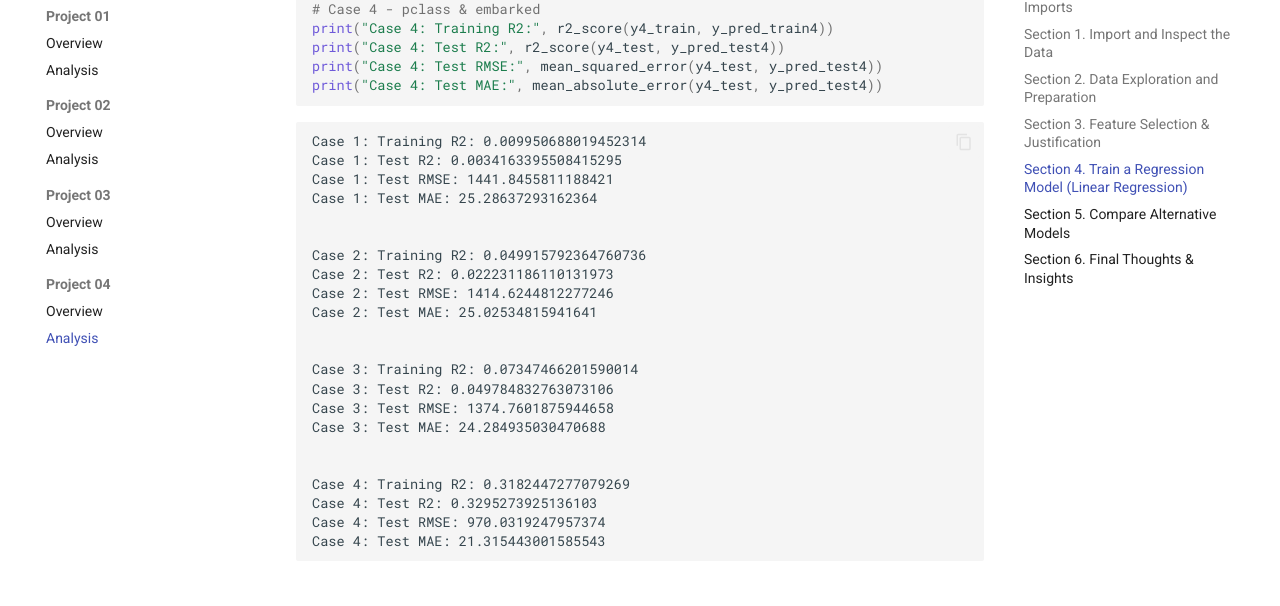
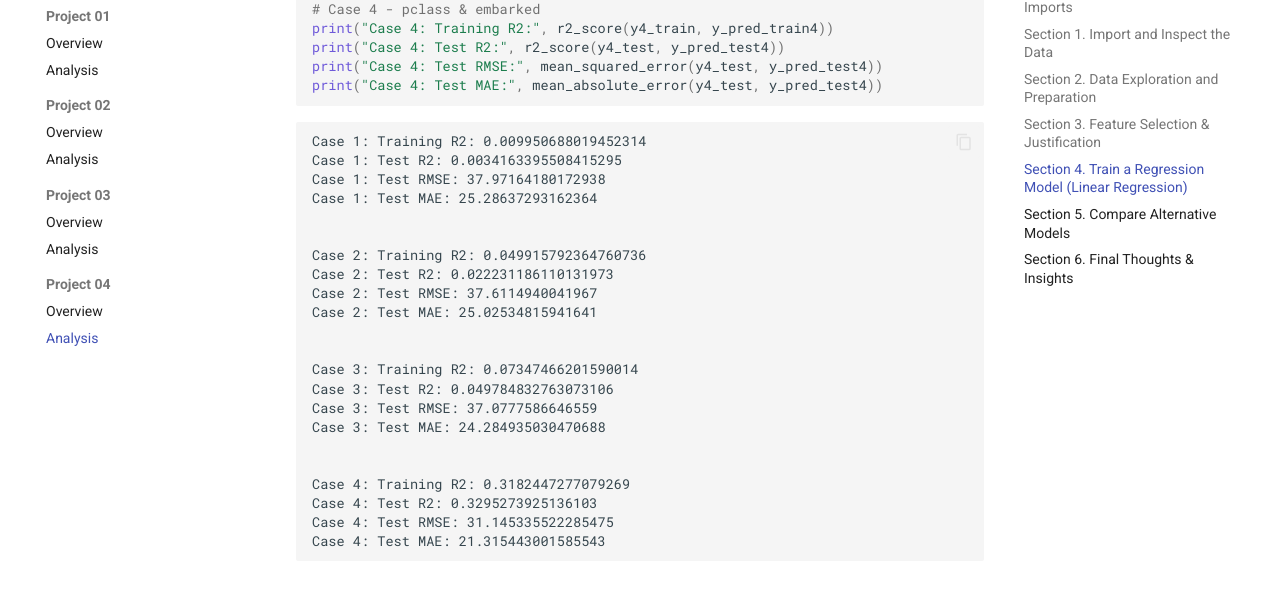
Before and after one commit to DMill31/applied-ml-miller, an MkDocs documentation site: the page built from docs/project04/ANALYSIS.md, in a window 1280 px wide and 900 px high, scrolled down 3166 px. Shown: the part 128-734 px from the top of the window. Built offline with MkDocs 1.6.1 and Material for MkDocs 9.7.7, drawn with Linux system fonts in a browser that asks for light colours; comment, search, counter and statistics services are not loaded; some of the changed text lies outside the part shown.

Commit message:
Fixed p4 RMSE values

```diff
--- a/docs/project04/ANALYSIS.md
+++ b/docs/project04/ANALYSIS.md
@@ -160,25 +160,25 @@ print("Case 4: Test MAE:", mean_absolute_error(y4_test, y_pred_test4))
 
     Case 1: Training R2: 0.009950688019452314
     Case 1: Test R2: 0.0034163395508415295
-    Case 1: Test RMSE: 1441.8455811188421
+    Case 1: Test RMSE: 37.97164180172938
     Case 1: Test MAE: 25.28637293162364
 
 
     Case 2: Training R2: 0.049915792364760736
     Case 2: Test R2: 0.022231186110131973
-    Case 2: Test RMSE: 1414.6244812277246
+    Case 2: Test RMSE: 37.6114940041967
     Case 2: Test MAE: 25.02534815941641
 
 
     Case 3: Training R2: 0.07347466201590014
     Case 3: Test R2: 0.049784832763073106
-    Case 3: Test RMSE: 1374.7601875944658
+    Case 3: Test RMSE: 37.0777586646559
     Case 3: Test MAE: 24.284935030470688
 
 
     Case 4: Training R2: 0.3182447277079269
     Case 4: Test R2: 0.3295273925136103
-    Case 4: Test RMSE: 970.0319247957374
+    Case 4: Test RMSE: 31.145335522285475
     Case 4: Test MAE: 21.315443001585543
 
 ## Section 5. Compare Alternative Models
@@ -261,25 +261,25 @@ report("Polynomial", y4_test, y_pred_poly)
 
     Linear:
     R2: 0.3295273925136103
-    RMSE: 970.0319247957374
+    RMSE: 31.145335522285475
     MAE: 21.315443001585543
 
 
     Ridge:
     R2: 0.33013977889602564
-    RMSE: 969.1459313418362
+    RMSE: 31.13110873935967
     MAE: 21.285901231060585
 
 
     ElasticNet:
     R2: 0.3657364688023218
-    RMSE: 917.6450568234654
+    RMSE: 30.292656813549144
     MAE: 19.82747361535895
 
 
     Polynomial:
     R2: 0.38583844122610345
-    RMSE: 888.5617582894122
+    RMSE: 29.80875304821408
     MAE: 18.566016175116612
 
 Lastly, we plot another polynomial fit for the same case, but use a higher degree
@@ -309,19 +309,19 @@ plt.show()
 
 |  Case                      |  R2   |  RMSE  |  MAE  |
 | :------------------------: | ----: | -----: | ----: |
-| Case 1 - Age               | 0.003 | 1441   | 25.29 |
-| Case 2 - Family Size       | 0.022 | 1414   | 25.03 |
-| Case 3 - Age & Family Size | 0.050 | 1374   | 24.28 |
-| Case 4 - Pclass & Embarked | 0.330 | 970.0  | 21.32 |
+| Case 1 - Age               | 0.003 | 37.97  | 25.29 |
+| Case 2 - Family Size       | 0.022 | 37.61  | 25.03 |
+| Case 3 - Age & Family Size | 0.050 | 37.08  | 24.28 |
+| Case 4 - Pclass & Embarked | 0.330 | 31.15  | 21.32 |
 
 **Table 2 - Case 4 Alternate Models**
 
 |   Model    |  R2   |  RMSE  |  MAE  |
 | :--------: | ----: | -----: | ----: |
-| Linear     | 0.330 | 970.0  | 21.32 |
-| Ridge      | 0.330 | 969.1  | 21.29 |
-| ElasticNet | 0.366 | 917.6  | 19.83 |
-| Polynomial | 0.386 | 888.6  | 18.57 |
+| Linear     | 0.330 | 31.15  | 21.32 |
+| Ridge      | 0.330 | 31.13  | 21.29 |
+| ElasticNet | 0.366 | 30.29  | 19.83 |
+| Polynomial | 0.386 | 29.81  | 18.57 |
 
 1) What features were most useful?
 
```
Also changed, not shown: 1 other file.
